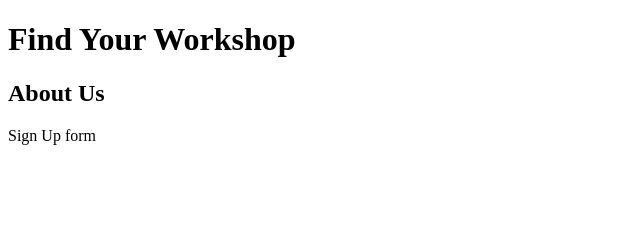
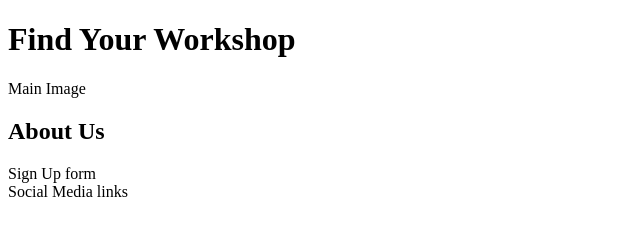
Before and after one commit to Pradnya144/Portfolio-project-1-NotInUse, a plain HTML site: page index.html in a window 1280 px wide. Shown: the whole page, without its empty margins (0-640 px from the left). Drawn offline with Linux system fonts and the light colour scheme.

Commit message:
Add meta data to header and structure of main page

```diff
--- a/index.html
+++ b/index.html
@@ -5,6 +5,7 @@
     <meta http-equiv="X-UA-Compatible" content="IE=edge">
     <meta name="viewport" content="width=device-width, initial-scale=1.0">
     <meta name="description" content="A website for searching workshops and showcasing workshops">
+    <meta name="keywords" content="hobbies, workshops, hobby workshops">
     <link rel="stylesheet" href="assets/css/style.css">
     <title>Find Your Workshop</title>
 </head>
@@ -13,13 +14,18 @@
         <h1>Find Your Workshop</h1>
     </header>
     <section>
+        Main Image
+    </section>
+    <section>
         <h2>About Us</h2>
+    </section>
+    <section>
         <form>
             Sign Up form
         </form>
     </section>
     <footer>
-
+        Social Media links
     </footer>
 
 </body>
```
